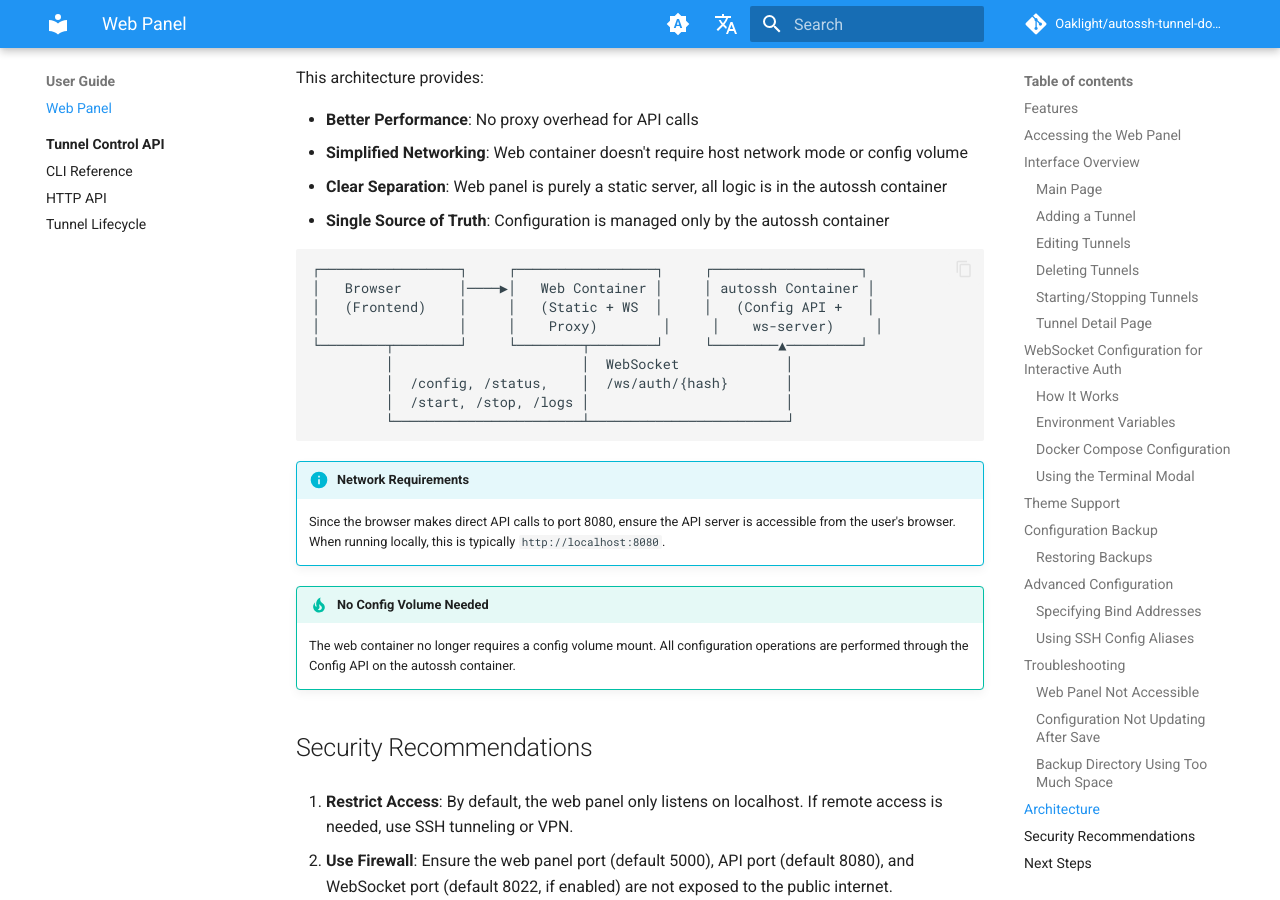
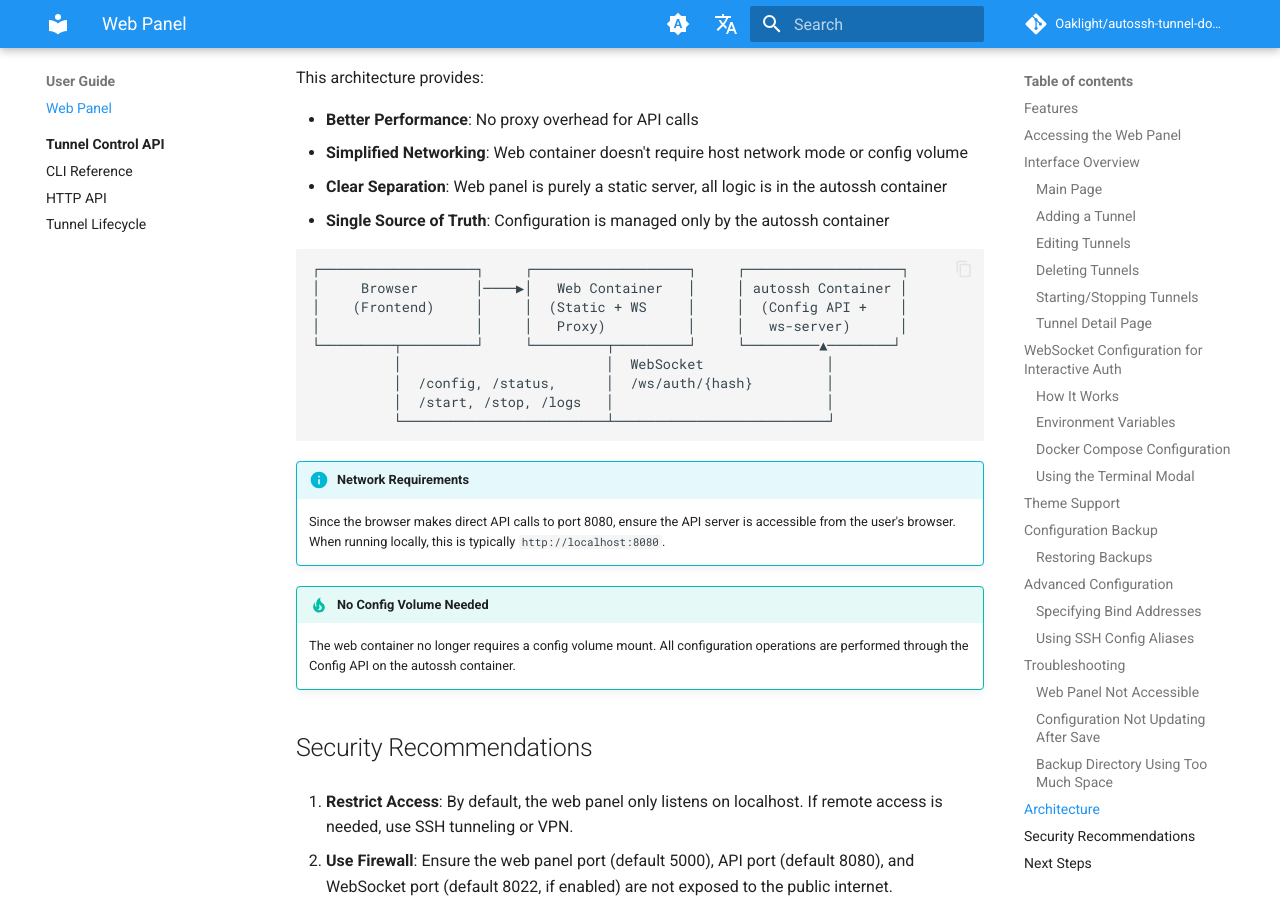
Before and after one commit to Oaklight/autossh-tunnel-dockerized, an MkDocs documentation site: the page built from docs/web-panel.md, in a window 1280 px wide and 900 px high, scrolled down 10458 px. Built offline with MkDocs 1.6.1 and Material for MkDocs 9.7.7, drawn with Linux system fonts in a browser that asks for light colours; comment, search, counter and statistics services are not loaded.

````diff
--- a/docs/web-panel.md
+++ b/docs/web-panel.md
@@ -316,15 +316,15 @@ This architecture provides:
 - **Single Source of Truth**: Configuration is managed only by the autossh container
 
 ```
-┌─────────────────┐     ┌─────────────────┐     ┌──────────────────┐
-│   Browser       │────▶│   Web Container │     │ autossh Container │
-│   (Frontend)    │     │   (Static + WS  │     │   (Config API +   │
-│                 │     │    Proxy)        │     │    ws-server)     │
-└────────┬────────┘     └────────┬────────┘     └────────▲─────────┘
-         │                       │  WebSocket             │
-         │  /config, /status,    │  /ws/auth/{hash}       │
-         │  /start, /stop, /logs │                        │
-         └───────────────────────┴────────────────────────┘
+┌───────────────────┐     ┌───────────────────┐     ┌───────────────────┐
+│     Browser       │────▶│   Web Container   │     │ autossh Container │
+│    (Frontend)     │     │  (Static + WS     │     │  (Config API +    │
+│                   │     │   Proxy)          │     │   ws-server)      │
+└─────────┬─────────┘     └─────────┬─────────┘     └─────────▲────────┘
+          │                         │  WebSocket               │
+          │  /config, /status,      │  /ws/auth/{hash}         │
+          │  /start, /stop, /logs   │                          │
+          └─────────────────────────┴──────────────────────────┘
 ```
 
 !!! info "Network Requirements"
````
